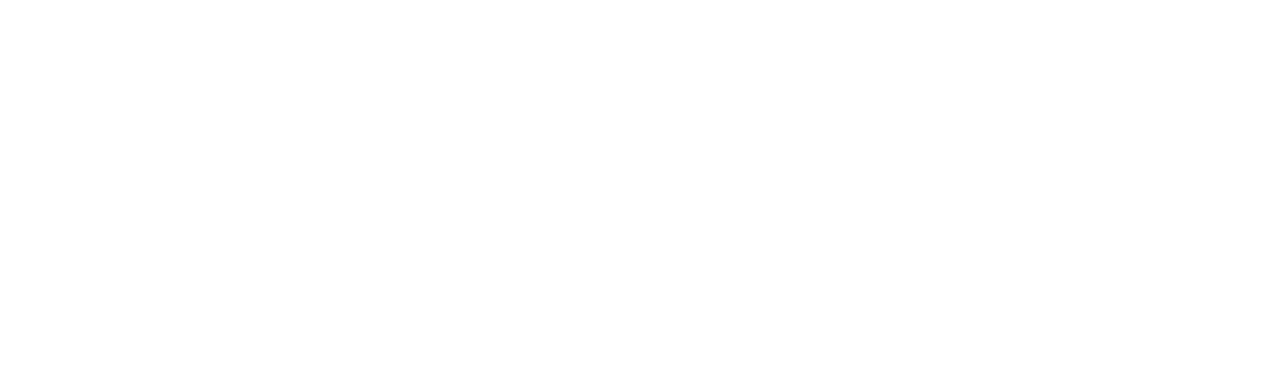
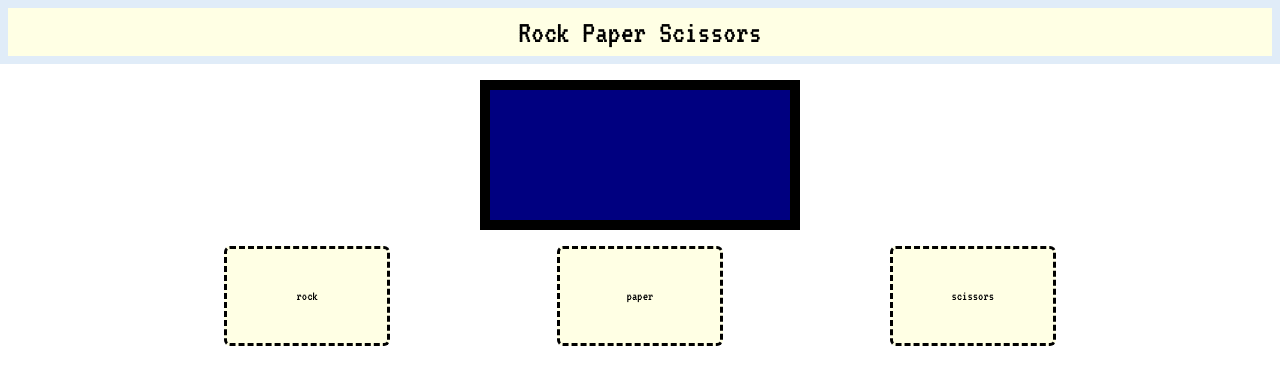
Before and after one commit to HieptotheHo/odin-rock-paper-scissors-two, a plain HTML site: page index.html in a window 1280 px wide. Drawn offline with Linux system fonts and the light colour scheme.

Commit message:
first attempt building RPC UI

```diff
--- a/index.html
+++ b/index.html
@@ -4,8 +4,40 @@
     <meta charset="UTF-8">
     <meta name="viewport" content="width=device-width, initial-scale=1.0">
     <title>Oan Tu Ti</title>
+    <link rel="preconnect" href="https://fonts.googleapis.com">
+    <link rel="preconnect" href="https://fonts.gstatic.com" crossorigin>
+    <link href="https://fonts.googleapis.com/css2?family=VT323&display=swap" rel="stylesheet">
+    <link rel="stylesheet" href="style.css">
 </head>
+<style>
+    * {
+        margin: 0;
+        padding: 0;
+        box-sizing: border-box;
+        font-family: "VT323", monospace;
+        font-weight: 400;
+        font-style: normal;
+    }
+</style>
 <body>
+    <div id="header">
+        <h1>Rock Paper Scissors</h1>
 
+    </div>
+
+    <div id="computer-container">
+        <div id="computer">
+            <h1 id="computer-choice"></h1>
+        </div>
+    </div>
+
+    <div id="player-section">
+        <div id="player-choice">
+            <button class="rock choice">rock</button>
+            <button class="paper choice">paper</button>
+            <button class="scissors choice">scissors</button>
+        </div>
+    </div>
+    <script src="script.js"></script>
 </body>
 </html>
--- a/script.js
+++ b/script.js
@@ -0,0 +1,39 @@
+const choices = document.querySelectorAll('.choice')
+const computerChoices = ['rock','paper','scissors']
+var userChoice;
+var computerChoice;
+
+
+const computerDisplay = document.querySelector('#computer-choice')
+choices.forEach(choice => {
+    choice.addEventListener('click',(e)=> {
+        computerDisplay.textContent = '...'
+        setTimeout(()=>{
+            userChoice = e.target.textContent;
+            computerChoice = computerChoices[Math.floor(Math.random()*3+0)]
+            computerDisplay.textContent = computerChoice
+            setTimeout(()=>{
+                if(checkUser(userChoice,computerChoice)==1) alert('You Win!')
+                else if(checkUser(userChoice,computerChoice)==2) alert('Tie!')
+                else alert('You lose!')
+            },100)
+
+        },400)
+
+
+    })
+})
+
+const checkUser = (userChoice,computerChoice) => {
+    if(userChoice==="rock" && computerChoice==="paper") {
+        return 0
+    }
+    if(userChoice==="scissors" && computerChoice==="rock") {
+        return 0;
+    }
+    if(userChoice==="paper" && computerChoice==="scissors") {
+        return 0;
+    }
+    if(userChoice===computerChoice) return 2;
+    return 1;
+}
--- a/style.css
+++ b/style.css
@@ -0,0 +1,44 @@
+#header {
+    display: flex;
+    justify-content: center;
+    padding: 0.5em;
+    background-color: #ffffe4;
+    border: 8px solid #e0ecf8;
+}
+
+#computer-container {
+    display: flex;
+    justify-content: center;
+    padding: 1em 0;
+}
+
+#computer {
+
+    width: 25%;
+    height: 150px;
+    background-color: #000080;
+    border: 10px solid #000000;
+    display: flex;
+    justify-content: center;
+    align-items: center;
+}
+#player-section {
+    display: flex;
+    justify-content:center;
+}
+#player-choice {
+    width: 65%;
+    display: flex;
+    justify-content: space-between;
+}
+.choice {
+    width: 20%;
+    height: 100px;
+    background-color: #ffffe4;
+    border: 3px dashed #000000;
+    border-radius: 6px;
+}
+
+.choice:hover {
+    background-color: #818171;;
+}
```
